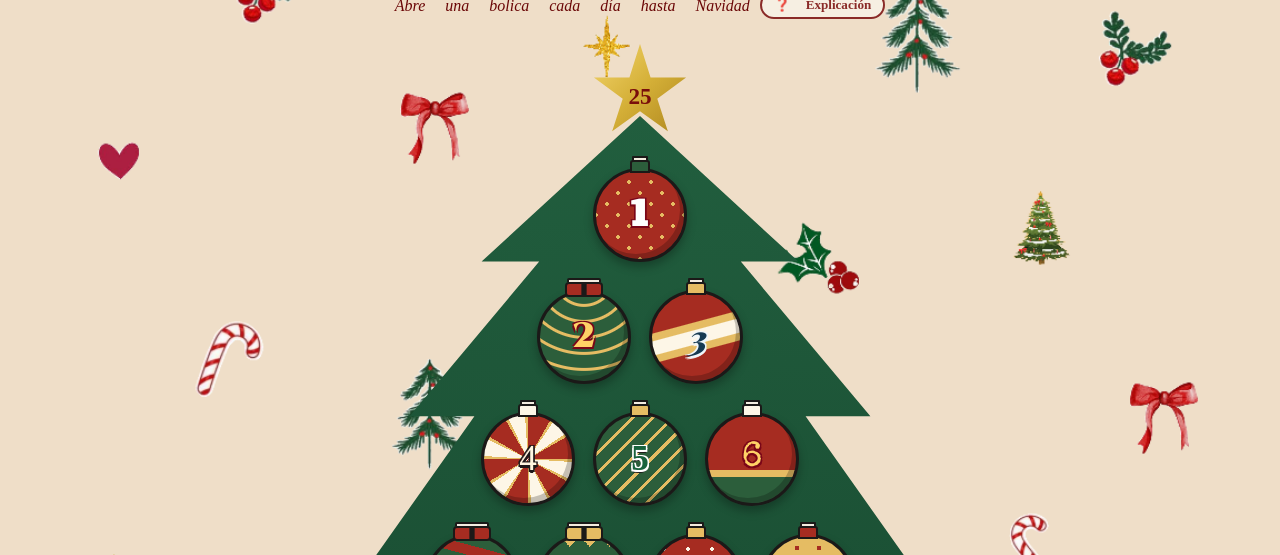
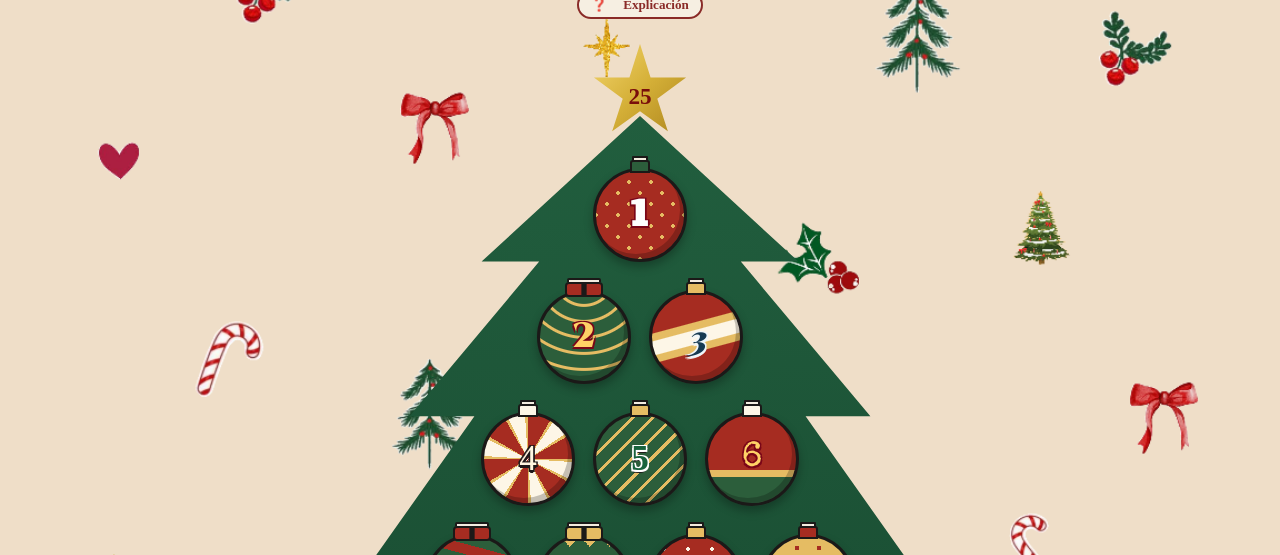
Before and after one commit to ovividi/calendario-de-adviento-2026, a plain HTML site: page index.html in a window 1280 px wide. Shown: the part 82-637 px from the top of the page. Drawn offline with nearby package versions, Linux system fonts and the light colour scheme; a web font is replaced by a local one.

Commit message:
Update index.html

```diff
--- a/index.html
+++ b/index.html
@@ -752,7 +752,6 @@
  <header>
     <h1>Feliz Navidad. Te quiero mucho &lt;3</h1>
     <div class="subtitulo-fila">
-      <p>Abre una bolica cada día hasta Navidad</p>
       <button class="btn-explicacion" onclick="abrirExplicacion()">❓ Explicación</button>
     </div>
   </header>
```
